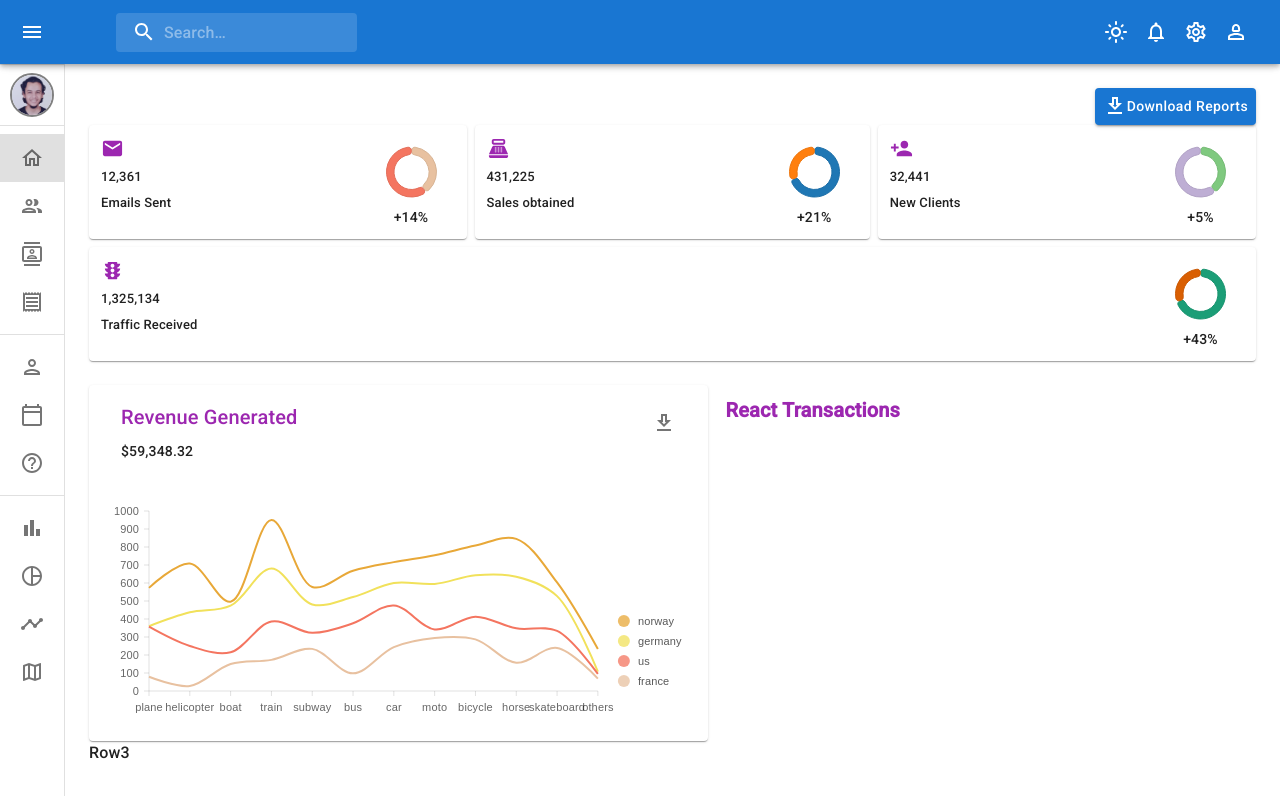
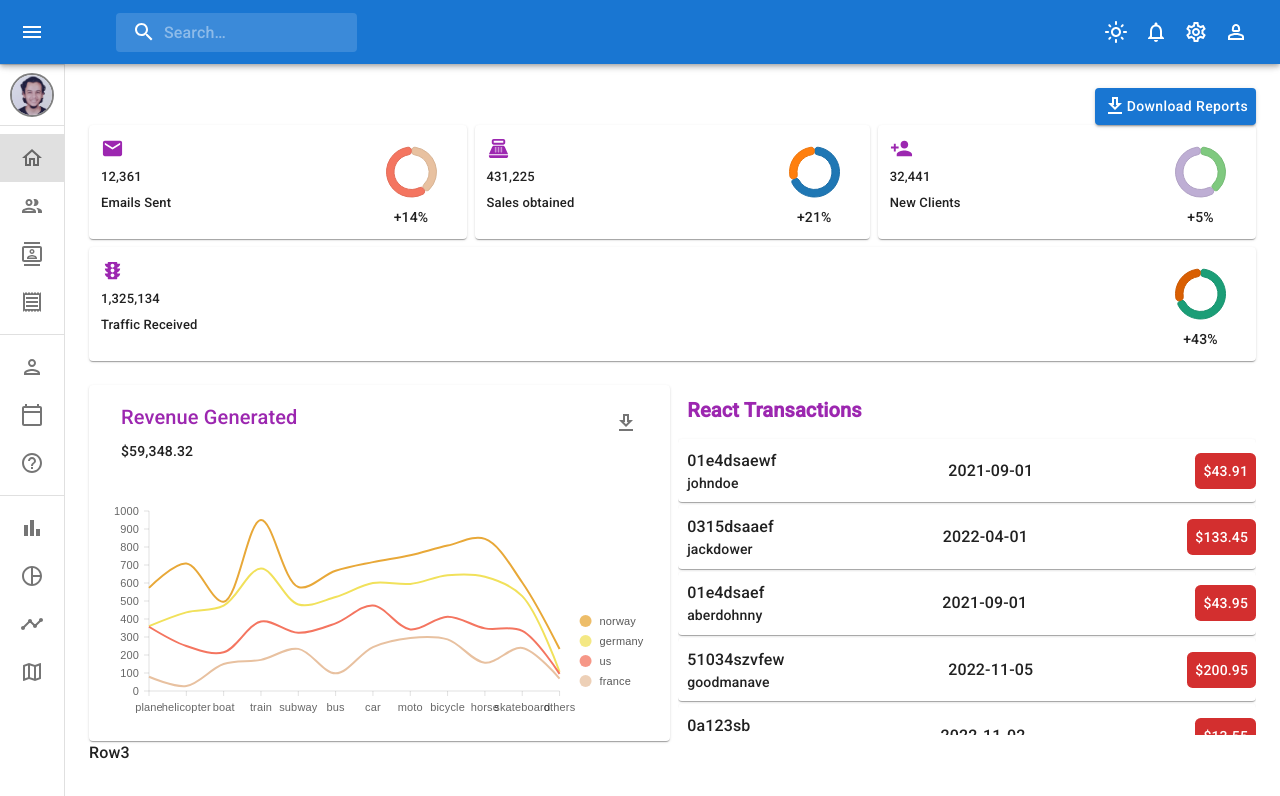
Before and after one commit to AbdalrhmanAmmar/Dashboard, a React (Vite) app: page / in a window 1280 px wide. Shown: the top 796 px of the page. Built offline with nearby package versions, Linux system fonts and the light colour scheme.

Commit message:
dashboard

```diff
--- a/src/pages/Dashboard/Row2.jsx
+++ b/src/pages/Dashboard/Row2.jsx
@@ -7,14 +7,20 @@ import {
   useTheme,
 } from "@mui/material";
 import Line from "./../LineChart/Line";
-import { DownloadDoneOutlined, DownloadOutlined } from "@mui/icons-material";
+import { DownloadOutlined } from "@mui/icons-material";
+import { Transactions } from "./data";
 
 function Row2() {
   const theme = useTheme();
   return (
     <Stack direction={"row"} flexWrap={"wrap"} gap={1} mt={3}>
       <Paper sx={{ maxWidth: 700, flexGrow: 1 }}>
-        <Stack direction={"row"} flexWrap={"wrap"} justifyContent={'space-between'} alignItems={'center'}>
+        <Stack
+          direction={"row"}
+          flexWrap={"wrap"}
+          justifyContent={"space-between"}
+          alignItems={"center"}
+        >
           <Box>
             <Typography
               color={theme.palette.secondary.main}
@@ -37,7 +43,7 @@ function Row2() {
         </Stack>
         <Line isDashboard={true} />
       </Paper>
-      <Box sx={{ height: 350, flexGrow: 1 }}>
+      <Box sx={{ height: 350, flexGrow: 1, overflow: "auto" }}>
         <Typography
           color={theme.palette.secondary.main}
           fontWeight={"bold"}
@@ -46,6 +52,35 @@ function Row2() {
         >
           React Transactions
         </Typography>
+
+        {Transactions.map((item) => {
+          return (
+            <Paper
+              sx={{
+                mt: 0.4,
+                display: "flex",
+                justifyContent: "space-between",
+                alignItems: "center",
+              }}
+            >
+              <Box p={1.2} >
+                <Typography variant="body1">{item.txId}</Typography>
+                <Typography variant="body2">{item.user} </Typography>
+              </Box>
+              <Typography variant="body1">{item.date} </Typography>
+
+              <Typography
+                borderRadius={1.4}
+                p={1}
+                bgcolor={theme.palette.error.main}
+                color={theme.palette.getContrastText(theme.palette.error.main)}
+                variant="body2"
+              >
+                ${item.cost}
+              </Typography>
+            </Paper>
+          );
+        })}
       </Box>
     </Stack>
   );
--- a/src/pages/Dashboard/data.jsx
+++ b/src/pages/Dashboard/data.jsx
@@ -58,6 +58,9 @@ export const data4 = [
   },
 ];
 
+
+
+
 export const Transactions = [
   {
     txId: "01e4dsaewf",
```
